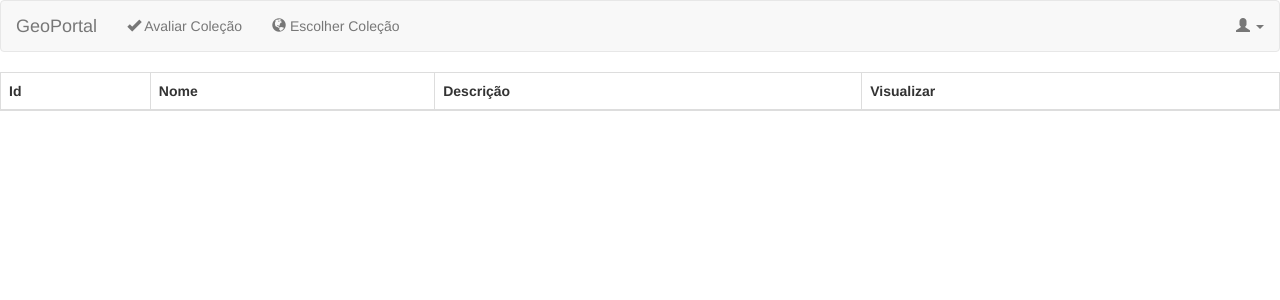
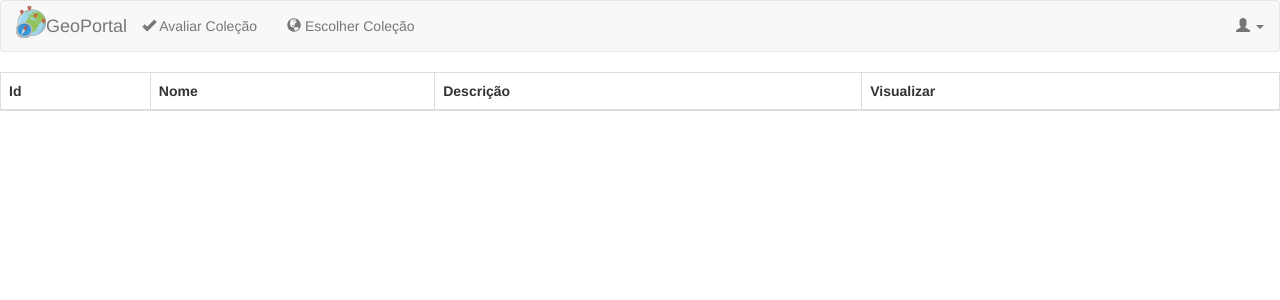
Before and after one commit to GustGimenez/geoportal, a CodeIgniter app: page /geoportal/administrador/listar_colecoes in a window 1280 px wide. Shown: the top 300 px of the page. Run offline with CodeIgniter, Linux system fonts and the light colour scheme; data that the repository does not hold is empty; some libraries are stand-ins or nearby versions.

Commit message:
CSS Diversos
Personalização em CSS das views: Menu Administrador, Menu Usual e Logar ADM.

```diff
--- a/application/views/administrador/logar_adm.php
+++ b/application/views/administrador/logar_adm.php
@@ -48,9 +48,10 @@
 	}
 
 	input{
-		border: thin dashed red; /* borda tracejada*/
+		border: solid thin brown; /* borda tracejada*/
 		border-radius: 5px;
 		font-weight: lighter;
+		width: thin;
 	}
 
 	input:focus{
--- a/application/views/administrador/menu_adm.php
+++ b/application/views/administrador/menu_adm.php
@@ -1,6 +1,24 @@
+<style>
+
+  a.navbar-brand{
+    padding-right: 0px;
+  }
+
+  .imagens{
+    margin: 0px;
+    padding-top: 5px;
+  }
+
+</style>
+
+
 <nav class="navbar navbar-default">
 
   <div class="container-fluid">
+
+    <div class="navbar-header">
+      <img class="imagens" src="http://localhost/geoportal/imagens/icone.png">
+    </div>
 
     <div class="navbar-header">
       <a class="navbar-brand">GeoPortal</a>
--- a/application/views/menu_home.php
+++ b/application/views/menu_home.php
@@ -8,7 +8,7 @@
 <nav class="navbar navbar-default">
   <div class="container-fluid">
     <div class="navbar-header">
-      <img class="imagem" src="../imagens/icone.png">
+      <img class="imagem" src="http://localhost/geoportal/imagens/icone.png">
     </div>
     <div class="navbar-header">
       <a class="navbar-brand">GeoPortal</a>
```
Also changed, not shown: application/views/usual/menu_usual.php (+16 -1 lines).
